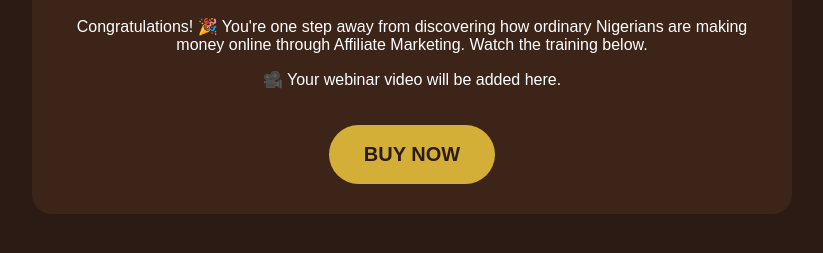
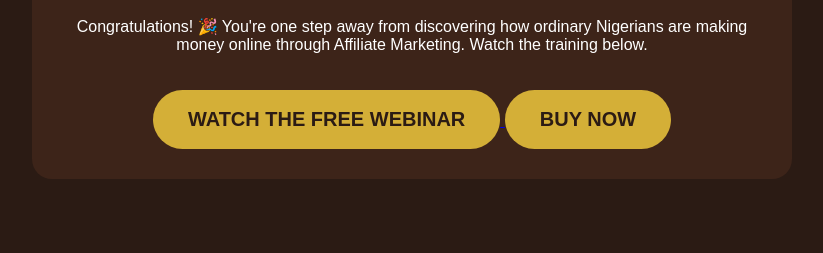
Before and after one commit to DigitalAngel12/DigitalAngel, a plain HTML site: page webinar.html in a window 1280 px wide. Shown: the part 131-384 px from the top of the page, without its empty margins (228-1051 px from the left). Drawn offline with Linux system fonts and the light colour scheme.

Commit message:
Update webinar links and buttons

```diff
--- a/webinar.html
+++ b/webinar.html
@@ -47,12 +47,12 @@ You're one step away from discovering how ordinary Nigerians are making money on
 Watch the training below.
 </p>
 
-<p>
-🎥 Your webinar video will be added here.
-</p>
+<a href="https://mbajoshuac.com/dfy-webinar?pid=501&a=5395607">
+<button>WATCH THE FREE WEBINAR</button>
+</a>
 
-<a href="PASTE-YOUR-AFFILIATE-LINK-HERE">
-<button>BUY NOW</button>
+<a href="https://aff.stakecut.com/501/5395607">
+    <button>BUY NOW</button>
 </a>
 
 </div>
```
